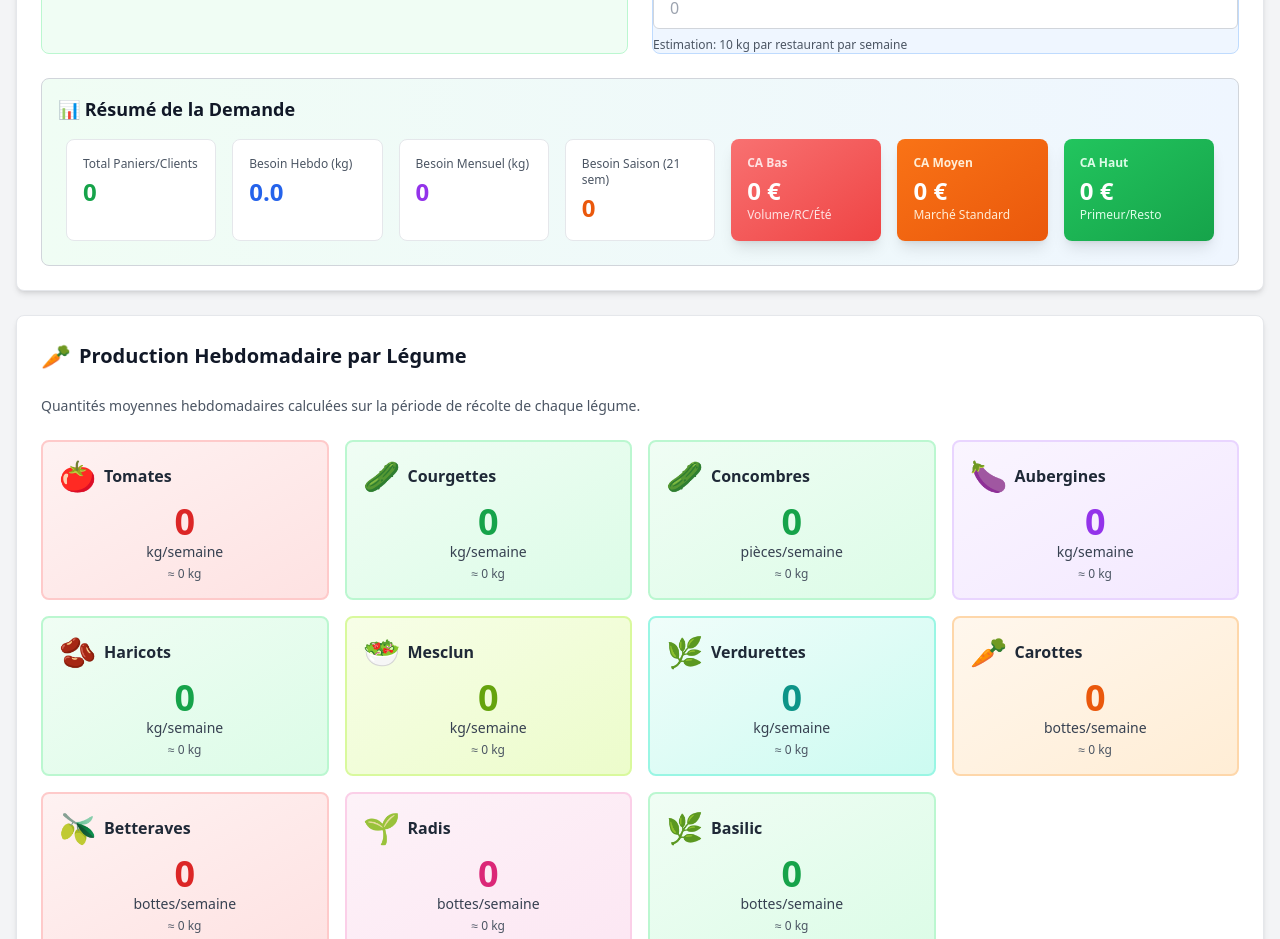
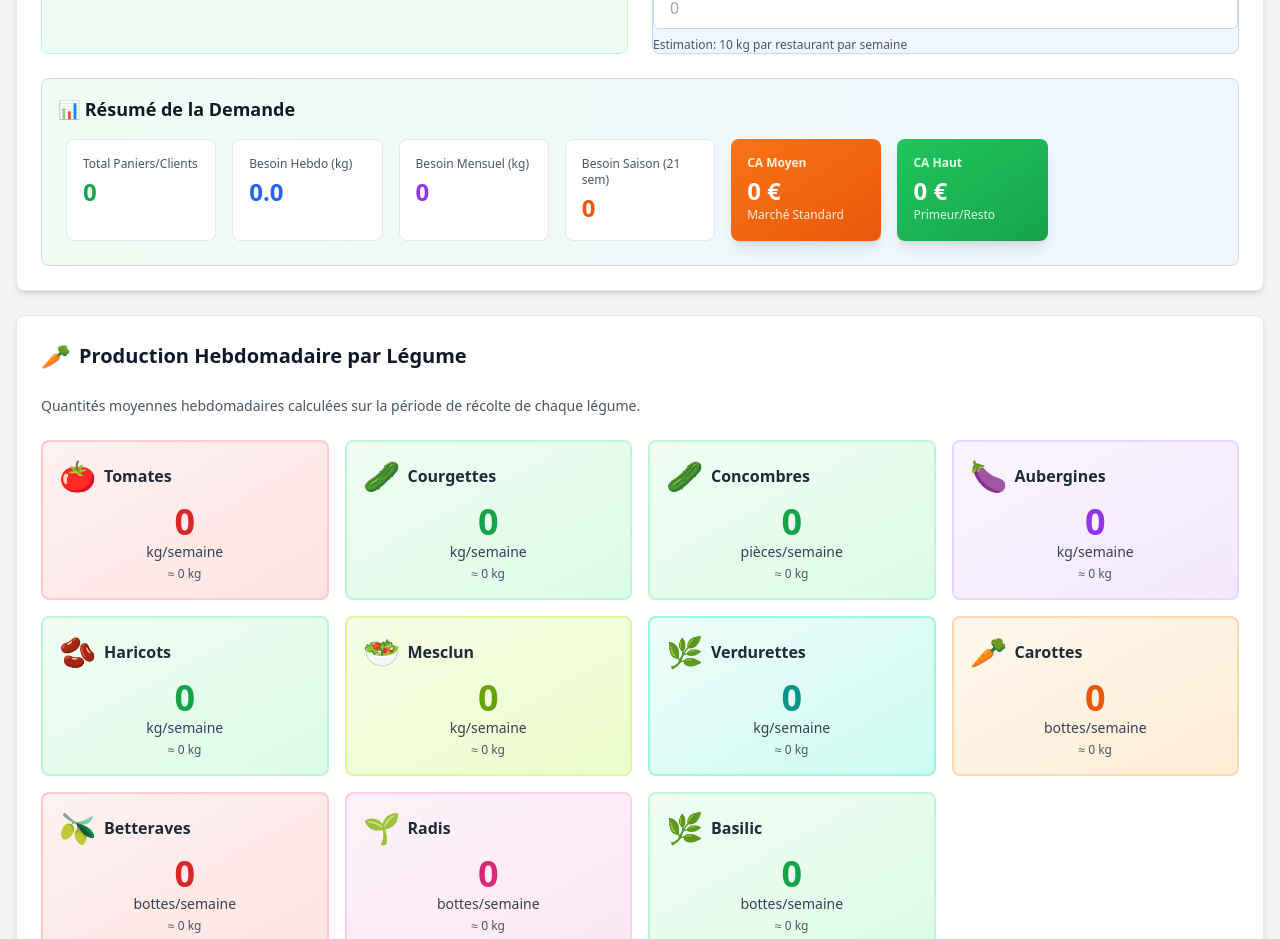
Before and after one commit to mlclarge/planification-maraichage, a React (Vite) app: page / in a window 1280 px wide. Shown: the part 1440-2379 px from the top of the page. Built offline with nearby package versions, Linux system fonts and the light colour scheme.

Commit message:
V25 - Suppression CA Bas et CA Planifié, clarification planches brut

```diff
--- a/src/components/CalendrierTaches.jsx
+++ b/src/components/CalendrierTaches.jsx
@@ -169,7 +169,8 @@ const CalendrierTaches = ({ culturesSelectionnees, jardins }) => {
           <div className="bg-white rounded-lg p-4 shadow-sm border border-green-100 text-center">
             <div className="text-3xl mb-1">📏</div>
             <div className="text-2xl font-bold text-green-600">{totalPlanches}</div>
-            <div className="text-xs text-gray-600">Planches</div>
+            <div className="text-xs text-gray-600">Planches (brut)</div>
+            <div className="text-[10px] text-gray-400 mt-1">Avant intercalage</div>
           </div>
           <div className="bg-white rounded-lg p-4 shadow-sm border border-blue-100 text-center">
             <div className="text-3xl mb-1">⏱️</div>
--- a/src/components/ConfigurationMarche.jsx
+++ b/src/components/ConfigurationMarche.jsx
@@ -176,25 +176,29 @@ const ConfigurationMarche = ({ marche, setMarche, marcheValide, setMarcheValide
     return ca;
   };
 
-  const caBas = useMemo(() => calculerCA('bas'), [marcheValide]);
+  // 🔧 V25 : CA Bas supprimé (on garde CA Moyen et CA Haut)
   const caMoyen = useMemo(() => calculerCA('moyen'), [marcheValide]);
   const caHaut = useMemo(() => calculerCA('haut'), [marcheValide]);
 
   return (
     <div className="space-y-6">
-      {/* 📱 Alerte de modifications - STICKY en bas sur mobile SEULEMENT */}
+      {/* 📱 Alerte de modifications en attente - STICKY sur mobile */}
       {hasChanges && (
-        <div className="fixed bottom-0 left-0 right-0 z-50 sm:hidden">
-          <div className="bg-orange-50 border-t-4 border-orange-500 p-4 shadow-lg">
-            <div className="flex items-center space-x-3">
-              <AlertCircle className="w-6 h-6 text-orange-600 flex-shrink-0" />
+        <div className="fixed bottom-0 left-0 right-0 z-50 sm:relative sm:bottom-auto sm:left-auto sm:right-auto sm:z-auto">
+          <div className="bg-orange-50 border-t-4 sm:border-2 border-orange-500 sm:rounded-lg p-4 sm:p-6 shadow-lg">
+            <div className="flex items-center sm:items-start space-x-3 sm:space-x-4">
+              <AlertCircle className="w-6 h-6 sm:w-8 sm:h-8 text-orange-600 flex-shrink-0" />
               <div className="flex-1">
-                <h3 className="text-base font-bold text-orange-900 mb-1">
+                <h3 className="text-base sm:text-xl font-bold text-orange-900 mb-1 sm:mb-2">
                   ⚠️ Modifications Non Validées
                 </h3>
+                <p className="hidden sm:block text-orange-800 mb-4">
+                  Vous avez modifié les paramètres du marché mais ces changements n'ont pas encore été appliqués.
+                  Les calculs des cultures et résultats utilisent toujours l'ancienne configuration.
+                </p>
                 <button
                   onClick={handleValider}
-                  className="w-full bg-orange-600 text-white py-3 px-4 rounded-md font-bold text-base hover:bg-orange-700 transition-colors flex items-center justify-center space-x-2 shadow-md"
+                  className="w-full bg-orange-600 text-white py-3 px-4 sm:px-6 rounded-md font-bold text-base sm:text-lg hover:bg-orange-700 transition-colors flex items-center justify-center space-x-2 shadow-md"
                 >
                   <CheckCircle className="w-5 h-5" />
                   <span>Valider et Recalculer</span>
@@ -411,31 +415,6 @@ const ConfigurationMarche = ({ marche, setMarche, marcheValide, setMarcheValide
           </div>
         </div>
 
-        {/* 🆕 V24 : Bloc Modifications Non Validées - DESKTOP UNIQUEMENT - Après Configuration */}
-        {hasChanges && (
-          <div className="hidden sm:block mt-6 bg-orange-50 border-2 border-orange-500 rounded-lg p-6">
-            <div className="flex items-start space-x-4">
-              <AlertCircle className="w-8 h-8 text-orange-600 flex-shrink-0" />
-              <div className="flex-1">
-                <h3 className="text-xl font-bold text-orange-900 mb-2">
-                  ⚠️ Modifications Non Validées
-                </h3>
-                <p className="text-orange-800 mb-4">
-                  Vous avez modifié les paramètres du marché mais ces changements n'ont pas encore été appliqués.
-                  Les calculs des cultures et résultats utilisent toujours l'ancienne configuration.
-                </p>
-                <button
-                  onClick={handleValider}
-                  className="w-full bg-orange-600 text-white py-3 px-6 rounded-md font-bold text-lg hover:bg-orange-700 transition-colors flex items-center justify-center space-x-2 shadow-md"
-                >
-                  <CheckCircle className="w-5 h-5" />
-                  <span>Valider et Recalculer</span>
-                </button>
-              </div>
-            </div>
-          </div>
-        )}
-
         {/* Résumé global avec 3 CA - 📱 Accordéon sur mobile */}
         <div className="mt-6 bg-gradient-to-r from-green-50 to-blue-50 rounded-lg border border-gray-300 overflow-hidden">
           <button
@@ -468,12 +447,7 @@ const ConfigurationMarche = ({ marche, setMarche, marcheValide, setMarcheValide
                 {(besoinHebdomadaireKg * 21).toFixed(0)}
               </p>
             </div>
-            {/* 🆕 3 CA CONTEXTUELS */}
-            <div className="bg-gradient-to-br from-red-400 to-red-500 rounded-lg p-4 shadow-lg">
-              <p className="text-xs text-red-100 mb-1 font-semibold">CA Bas</p>
-              <p className="text-2xl font-bold text-white">{caBas.toFixed(0)} €</p>
-              <p className="text-xs text-red-100">Volume/RC/Été</p>
-            </div>
+            {/* 🆕 2 CA CONTEXTUELS - V25 : CA Bas supprimé */}
             <div className="bg-gradient-to-br from-orange-500 to-orange-600 rounded-lg p-4 shadow-lg">
               <p className="text-xs text-orange-100 mb-1 font-semibold">CA Moyen</p>
               <p className="text-2xl font-bold text-white">{caMoyen.toFixed(0)} €</p>
--- a/src/components/Resultats.jsx
+++ b/src/components/Resultats.jsx
@@ -123,67 +123,9 @@ const Resultats = ({ marche, jardins, culturesSelectionnees, niveauMaturite = 'd
     };
   }, [marche]);
 
-  // 2. CA PLANIFIÉ (Production réelle × Prix) - Basé sur les cultures planifiées
-  // 🔧 V25 : Utilise totalPlanches au lieu de compter les séries
-  const caPlanifie = useMemo(() => {
-    // Calculer la demande totale par légume sur la saison
-    const demandeSaison = {};
-    for (let semaine = SAISON.debut; semaine <= SAISON.fin; semaine++) {
-      const besoins = calculerBesoinHebdo(marche, semaine);
-      Object.keys(besoins).forEach(legume => {
-        if (!demandeSaison[legume]) demandeSaison[legume] = 0;
-        demandeSaison[legume] += besoins[legume].total;
-      });
-    }
+  // 🔧 V25 : CA Planifié supprimé - On utilise uniquement CA Commercial
 
-    console.log('📊 CA Planifié - Demande saison:', demandeSaison);
-
-    const parCulture = culturesSelectionnees.map(culture => {
-      // 🔧 V25 : Utiliser totalPlanches (calculé par l'algo) au lieu de compter les séries
-      const planchesSaison = culture.totalPlanches || 0;
-
-      // Récupérer le rendement depuis les données de la culture
-      const rendementParPlanche = culture.rendement?.[`planche${longueurPlanche}m`]
-        || culture.rendement?.planche15m
-        || culture.rendement?.planche30m / 2  // Si seulement 30m dispo, diviser par 2
-        || 50; // Fallback
-
-      const coefficient = niveauConfig.coefficient || 0.7;
-      const productionSaison = planchesSaison * rendementParPlanche * coefficient;
-
-      const prixUnitaire = culture.prix?.unitaire || prixContextuels.moyen[culture.id] || 3;
-      const demandeLegume = demandeSaison[culture.id] || 0;
-      const productionVendable = Math.min(productionSaison, demandeLegume);
-      const surplus = Math.max(0, productionSaison - demandeLegume);
-      const caSaison = productionVendable * prixUnitaire;
-
-      console.log(`📊 ${culture.nom}: ${planchesSaison} pl × ${rendementParPlanche} kg × ${coefficient} = ${productionSaison.toFixed(0)} kg → CA ${caSaison.toFixed(0)} €`);
-
-      return {
-        id: culture.id,
-        nom: culture.nom,
-        icone: culture.icone,
-        planchesSaison,
-        productionSaison,
-        productionVendable,
-        demandeLegume,
-        surplus,
-        caSaison,
-        prixUnitaire,
-        rendementParPlanche,
-        coefficient
-      };
-    });
-
-    const total = parCulture.reduce((sum, c) => sum + c.caSaison, 0);
-    const surplusTotalKg = parCulture.reduce((sum, c) => sum + c.surplus, 0);
-
-    console.log('📊 CA Planifié TOTAL:', total.toFixed(0), '€');
-
-    return { parCulture, total, surplusTotalKg };
-  }, [culturesSelectionnees, marche, niveauConfig, longueurPlanche]);
-
-  // 3. TOTAUX FINANCIERS - 🔧 V24 FIX
+  // 3. TOTAUX FINANCIERS - 🔧 V25 basé sur CA Commercial
   const totaux = useMemo(() => {
     // 🔧 V24 : Calcul surface avec valeurs par défaut sécurisées
     const surface = jardins.reduce((sum, j) => {
@@ -222,11 +164,11 @@ const Resultats = ({ marche, jardins, culturesSelectionnees, niveauMaturite = 'd
     return {
       surface,
       planches,
-      ca: caPlanifie.total,
+      ca: caCommercial.saison.total, // 🔧 V25 : Utilise CA Commercial au lieu de CA Planifié
       intrantsVariables: intrantsVariablesEstimes,
       intrantsFixes: intrantsFixesEstimes
     };
-  }, [jardins, caPlanifie]);
+  }, [jardins, caCommercial]);
 
   // 🔧 V24 : Configuration salariés (unique source de coût main d'œuvre)
   const coutMainOeuvreTotal = useMemo(() => {
@@ -274,16 +216,11 @@ const Resultats = ({ marche, jardins, culturesSelectionnees, niveauMaturite = 'd
         </div>
 
         {/* KPIs rapides - 📱 Responsive grid */}
-        {/* 🔧 V24 : Clarification CA Planifié vs CA Commercial */}
-        <div className="grid grid-cols-2 sm:grid-cols-4 gap-2 md:gap-3">
+        {/* 🔧 V25 : CA Commercial uniquement */}
+        <div className="grid grid-cols-3 gap-2 md:gap-3">
           <div className="bg-green-50 p-2 md:p-3 rounded-lg border border-green-200 text-center">
-            <p className="text-xs text-gray-600">CA Planifié</p>
-            <p className="text-lg md:text-xl font-bold text-green-600">{totaux.ca.toLocaleString()} €</p>
-            <p className="text-[10px] text-gray-500">Production réelle</p>
-          </div>
-          <div className="bg-blue-50 p-2 md:p-3 rounded-lg border border-blue-200 text-center">
             <p className="text-xs text-gray-600">CA Commercial</p>
-            <p className="text-lg md:text-xl font-bold text-blue-600">{caCommercial.saison.total.toLocaleString()} €</p>
+            <p className="text-lg md:text-xl font-bold text-green-600">{caCommercial.saison.total.toLocaleString()} €</p>
             <p className="text-[10px] text-gray-500">Demande clients</p>
           </div>
           <div className={`p-2 md:p-3 rounded-lg border text-center ${isRentableOperationnel ? 'bg-emerald-50 border-emerald-200' : 'bg-red-50 border-red-200'}`}>
@@ -299,18 +236,6 @@ const Resultats = ({ marche, jardins, culturesSelectionnees, niveauMaturite = 'd
             </p>
           </div>
         </div>
-
-        {/* 🔧 V24 : Alerte si écart significatif entre CA Commercial et CA Planifié */}
-        {caCommercial.saison.total > 0 && totaux.ca < caCommercial.saison.total * 0.9 && (
-          <div className="mt-3 p-3 bg-amber-50 border border-amber-300 rounded-lg text-sm">
-            <p className="text-amber-800">
-              <span className="font-bold">⚠️ Écart de {Math.round((1 - totaux.ca / caCommercial.saison.total) * 100)}%</span> entre la demande clients ({caCommercial.saison.total.toLocaleString()} €) et votre production planifiée ({totaux.ca.toLocaleString()} €).
-            </p>
-            <p className="text-amber-700 text-xs mt-1">
-              → Ajoutez des cultures ou augmentez les planches pour répondre à toute la demande.
-            </p>
-          </div>
-        )}
       </div>
 
       {/* 🔧 V24 : Bloc Calcul de Rentabilité CORRIGÉ */}
```
